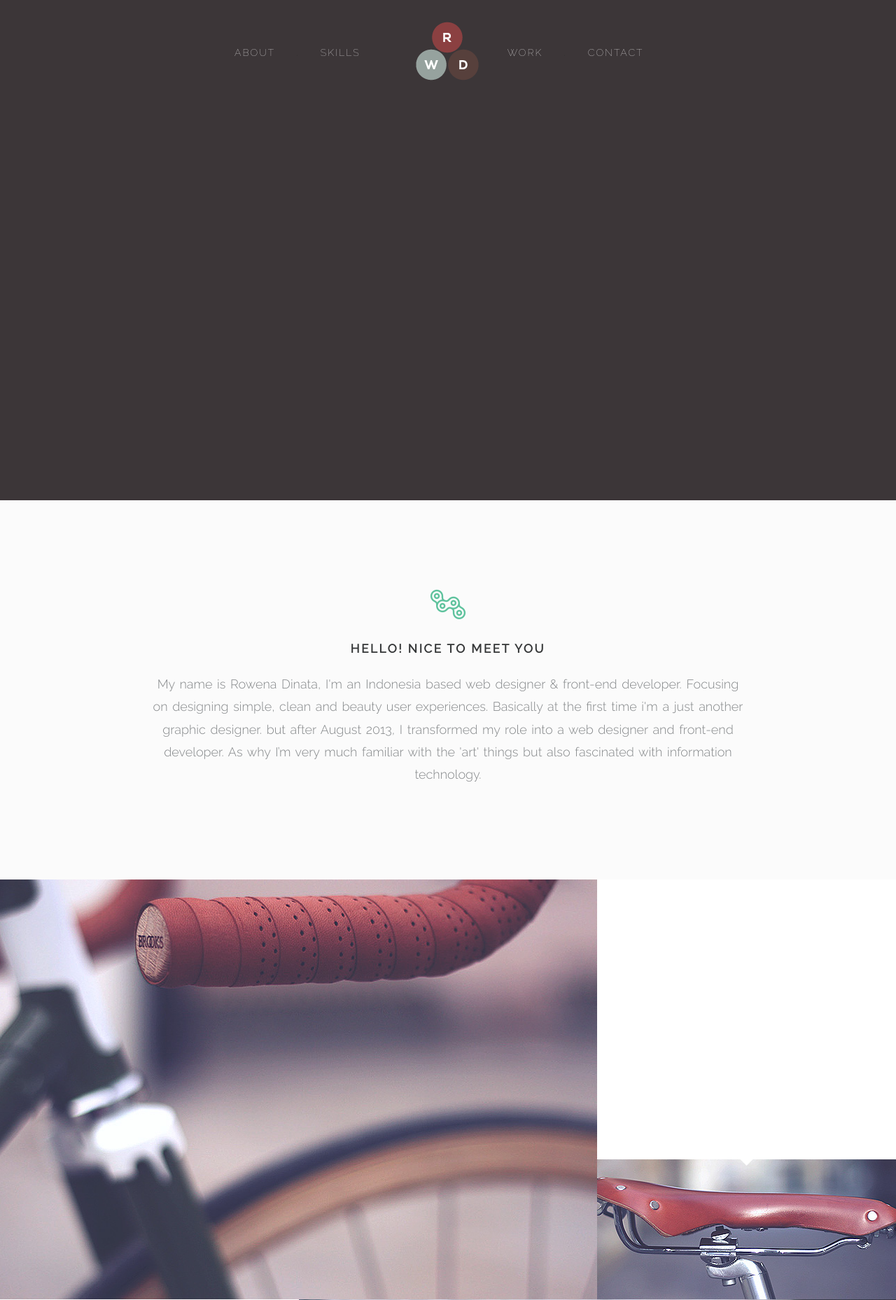
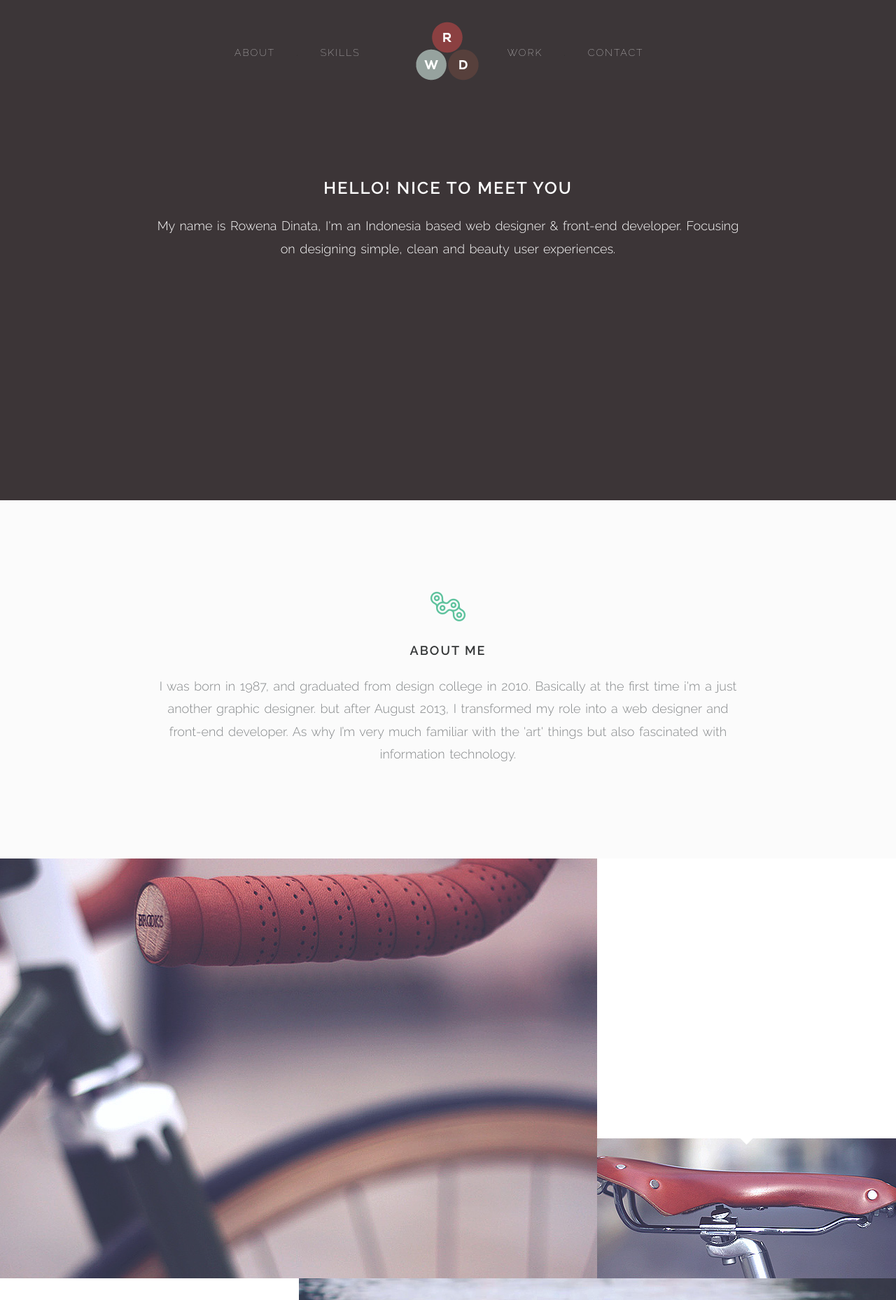
Before and after one commit to rowenadinata/rowenadinata.github.io, a PHP site: page / in a window 1280 px wide. Shown: the top 1858 px of the page at 70% size. Run offline with PHP 8.4, Linux system fonts and the light colour scheme; some libraries are stand-ins or nearby versions.

Commit message:
added january 26

```diff
--- a/css/styles.css
+++ b/css/styles.css
@@ -173,7 +173,8 @@ table { border-collapse: collapse; border-spacing: 0; }
 /* ==========================================================================
 Headings
 ========================================================================== */
-h1.chain { text-align: center; text-transform: uppercase; color: #353738; letter-spacing: 2px; font-size: 18px; font-weight: 600; background: url(../img/cog-icon.png) no-repeat top center; padding-top: 75px; }
+h1.hero-headline { text-align: center; text-transform: uppercase; color: #ffffff; letter-spacing: 2px; font-size: 24px; font-weight: 600; padding-top: 125px; }
+h2.chain { text-align: center; text-transform: uppercase; color: #353738; letter-spacing: 2px; font-size: 18px; font-weight: 600; background: url(../img/cog-icon.png) no-repeat top center; padding-top: 75px; }
 h2.frame { text-align: center; text-transform: uppercase; color: #353738; letter-spacing: 2px; font-size: 18px; font-weight: 600; background: url(../img/frame-icon.png) no-repeat top center; padding-top: 65px; margin-top: 70px; }
 h2.mech { text-align: center; text-transform: uppercase; color: #353738; letter-spacing: 2px; font-size: 18px; font-weight: 600; background: url(../img/mech-icon.png) no-repeat top center; padding-top: 65px; margin-top: 70px; }
 h2.front-frame { text-align: center; text-transform: uppercase; color: #353738; letter-spacing: 2px; font-size: 18px; font-weight: 600; background: url(../img/front-icon.png) no-repeat top center; padding-top: 65px; margin-top: 70px; }
@@ -194,8 +195,9 @@ User Styles
 a { color: #282f35; -webkit-transition: all .25s ease; -moz-transition: all .25s ease; -ms-transition: all .25s ease; -o-transition: all .25s ease; transition: all .25s ease; }
 a:hover { color: #d1d2d3; text-decoration: none; }
 p { text-align: center; font-size: 14px; color: #848789; font-weight: 300; word-spacing: 2px; line-height: 1.8em; margin-top: 25px; }
+p.hero-paragraph { font-size: 18px; color: #fff; }
 p.text-intro { font-size: 18px; }
-.hero { background-color: #3c3638; -webkit-background-size: cover; -moz-background-size: cover; -o-background-size: cover; background-size: cover; height: 600px; }
+.hero { background-color: rgba(60,54,56, 0.9); -webkit-background-size: cover; -moz-background-size: cover; -o-background-size: cover; background-size: cover; height: 600px; }
 nav { height: 85px; margin-top: 30px; position: relative; }
 .logo-holder { background: url(../img/main-logo.png) no-repeat center center; width: 94px; height: 85px; position: absolute; top: 0; left: 327px; }
 .responsive-logo { display: hidden; }
@@ -242,14 +244,14 @@ p.twitter-post { color: #848789; font-size: 24px; font-style: italic; font-weigh
 .overlay { z-index: 10 }
 a.close-overlay { display: block; position: absolute; top: 0; right: 0; z-index: 20; width: 45px; height: 45px; font-size: 20px; font-weight: 700; color: #fff; line-height: 45px; text-align: center; background-color: #000; cursor: pointer; }
 a.close-overlay.hidden { display: none }
-#effect .overlay { position: absolute; display: block; top: 0; bottom: 0; left: 0; right: 0; background: rgba(100, 194, 158, 0.8); opacity: 0; -webkit-transition: all 0.5s; -moz-transition: all 0.5s; -ms-transition: all 0.5s; -o-transition: all 0.5s; transition: all 0.5s; }
+#effect .overlay { position: absolute; display: block; top: 0; bottom: 0; left: 0; right: 0; background: rgba(150, 162, 158, 0.8); opacity: 0; -webkit-transition: all 0.5s; -moz-transition: all 0.5s; -ms-transition: all 0.5s; -o-transition: all 0.5s; transition: all 0.5s; }
 #effect .overlay a.expand { position: absolute; left: 0; right: 0; top: 0; content: ""; margin: 0 auto; border-radius: 30px; text-align: center; color: #fff; line-height: 50px; font-weight: 600; font-size: 14px; opacity: 0; text-transform: uppercase; letter-spacing: 3px; background: url(../img/white-bike-icon.png) no-repeat top center; padding-top: 25px; -webkit-transition: all 0.5s; -moz-transition: all 0.5s; -ms-transition: all 0.5s; -o-transition: all 0.5s; transition: all 0.5s; display: block; }
 #effect .img { overflow: hidden }
 #effect .img.hover .overlay { opacity: 1 }
 #effect .img.hover .overlay a.expand { top: 50%; margin-top: -30px; opacity: 1; }
-.discover { background-color: #282f35; padding: 70px 0; text-align: center; }
+.discover { background-color: #8b4041; padding: 70px 0; text-align: center; }
 .shop-btn { border: solid 1px #bbb; padding: 15px 50px; color: #fff; text-transform: uppercase; letter-spacing: 3px; font-weight: 400; }
-.shop-btn:hover, .shop-btn:focus { border: solid 1px #64c29e; }
+.shop-btn:hover, .shop-btn:focus { border: solid 1px #d1d2d3; background-color: rgba(255,255,255, 0.1); }
 .sign-up { text-align: center; }
 .signup-input { border: solid 1px #d3d7d9; padding: 25px; width: 65%; color: #929292; font-style: italic; letter-spacing: 1px; }
 .submit-btn { background-color: #64c29e; color: #fff; border: solid 1px #64c29e; font-weight: 300; padding: 25px 50px; }
--- a/index.html
+++ b/index.html
@@ -46,13 +46,21 @@
 					</div>
 				</div>
 			</div>
-			<div class="hero"></div>
+			<div class="hero">
+				<div class="row">
+					<div class="col-md-8 col-md-offset-2">
+						<h1 class="hero-headline">Hello! Nice to meet you</h1>
+						<p class="hero-paragraph">My name is Rowena Dinata, I'm an Indonesia based web designer & front-end developer. Focusing on designing simple, clean and beauty user experiences.</p>
+					</div>
+
+				</div>
+			</div>
 		</header>
 		<div class="container-fluid intro" id="about">
 			<div class="row">
 				<div class="col-md-8 col-md-offset-2">
-					<h1 class="chain">Hello! Nice to meet you</h1>
-					<p class="text-intro">My name is Rowena Dinata, I'm an Indonesia based web designer & front-end developer. Focusing on designing simple, clean and beauty user experiences. Basically at the first time i'm a just another graphic designer. but after August 2013, I transformed my role into a web designer and front-end developer. As why I’m very much familiar with the 'art' things but also fascinated with information technology.</p>
+					<h2 class="chain">About Me</h2>
+					<p class="text-intro">I was born in 1987, and graduated from design college in 2010. Basically at the first time i'm a just another graphic designer. but after August 2013, I transformed my role into a web designer and front-end developer. As why I’m very much familiar with the 'art' things but also fascinated with information technology.</p>
 				</div>
 			</div>
 		</div>
@@ -63,8 +71,8 @@
 				</div>
 				<div class="col-md-4 section-text nopadding">
 					<div class="wp4">
-						<h2 class="frame">HTML</h2>
-						<p>Lorem Ipsum is simply dummy text of the printing and typesetting industry. Lorem Ipsum has been the industry's standard dummy text ever since the 1500s, when an unknown printer took a galley of type and scrambled it to make a type specimen book. It has survived.</p>
+						<h2 class="frame">- DESIGN -</h2>
+						<p>Design is an essential and be part of element ingredients for successful website or any other media to deliver what client wants.</p>
 						<div class="thin-sep"></div>
 					</div>
 					<div class="small-featured-img seat-red">
@@ -75,7 +83,7 @@
 			<div class="row">
 				<div class="col-md-4 section-text nopadding">
 					<div class="wp5">
-						<h2 class="mech">CSS</h2>
+						<h2 class="mech">- FRONT-END TECHNOLOGY -</h2>
 						<p>Lorem Ipsum is simply dummy text of the printing and typesetting industry. Lorem Ipsum has been the industry's standard dummy text ever since the 1500s, when an unknown printer took a galley of type and scrambled it to make a type specimen book. It has survived.</p>
 						<div class="thin-sep"></div>
 					</div>
@@ -95,8 +103,8 @@
 				</div>
 				<div class="col-md-4 section-text nopadding">
 					<div class="wp6">
-						<h2 class="front-frame">JQUERY</h2>
-						<p>Lorem Ipsum is simply dummy text of the printing and typesetting industry. Lorem Ipsum has been the industry's standard dummy text ever since the 1500s, when an unknown printer took a galley of type and scrambled it to make a type specimen book. It has survived.</p>
+						<h2 class="front-frame">- MY BRAIN -</h2>
+						<p>Absolutely! brain is the most important thing for human to do all activities. We can't live without our brain, I'm surely know that we can built and developed any creative thought from my brain.</p>
 						<div class="thin-sep"></div>
 					</div>
 					<div class="small-featured-img frame-red">
@@ -229,7 +237,7 @@
 			<div class="container-fluid">
 				<div class="row">
 					<div class="col-md-4 col-md-offset-4">
-						<a href="#" class="shop-btn">Grab my portfolio</a>
+						<a href="pdf/1.pdf" target="_blank" class="shop-btn">Grab my resume</a>
 					</div>
 				</div>
 			</div>
@@ -238,7 +246,7 @@
 			<div class="container">
 				<div class="row">
 					<div class="col-md-6 col-md-offset-3 sign-up">
-						<h2 class="logo-header">Stay on the saddle!</h2>
+						<h2 class="logo-header">Feel free to contact me!</h2>
 						<form name="signup-form">
 							<input class="signup-input" type="email" name="email_address" value="" placeholder="enter your email..." title="Please enter a valid email address." required>
 							<button type="submit" class="submit-btn">GO</button>
```
Also changed, not shown: img/hero-bg.jpg, 1 other file.
